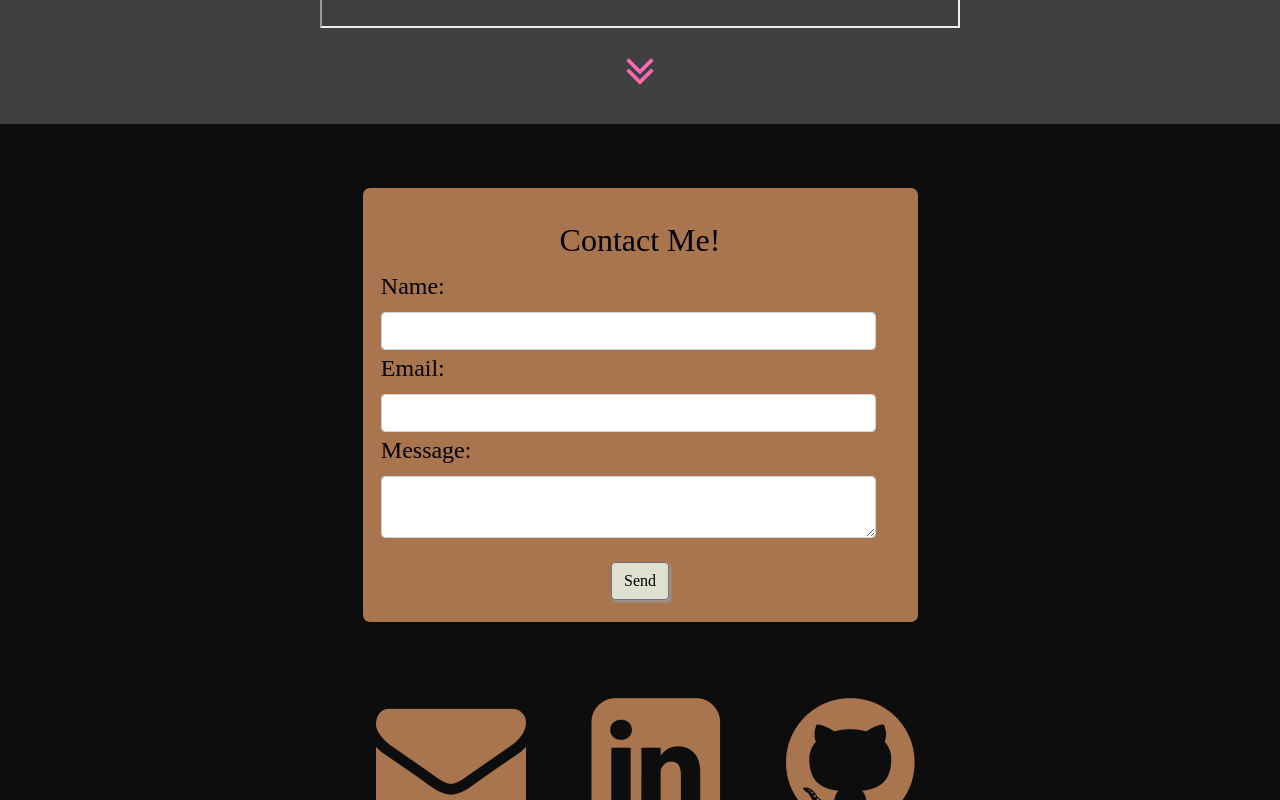
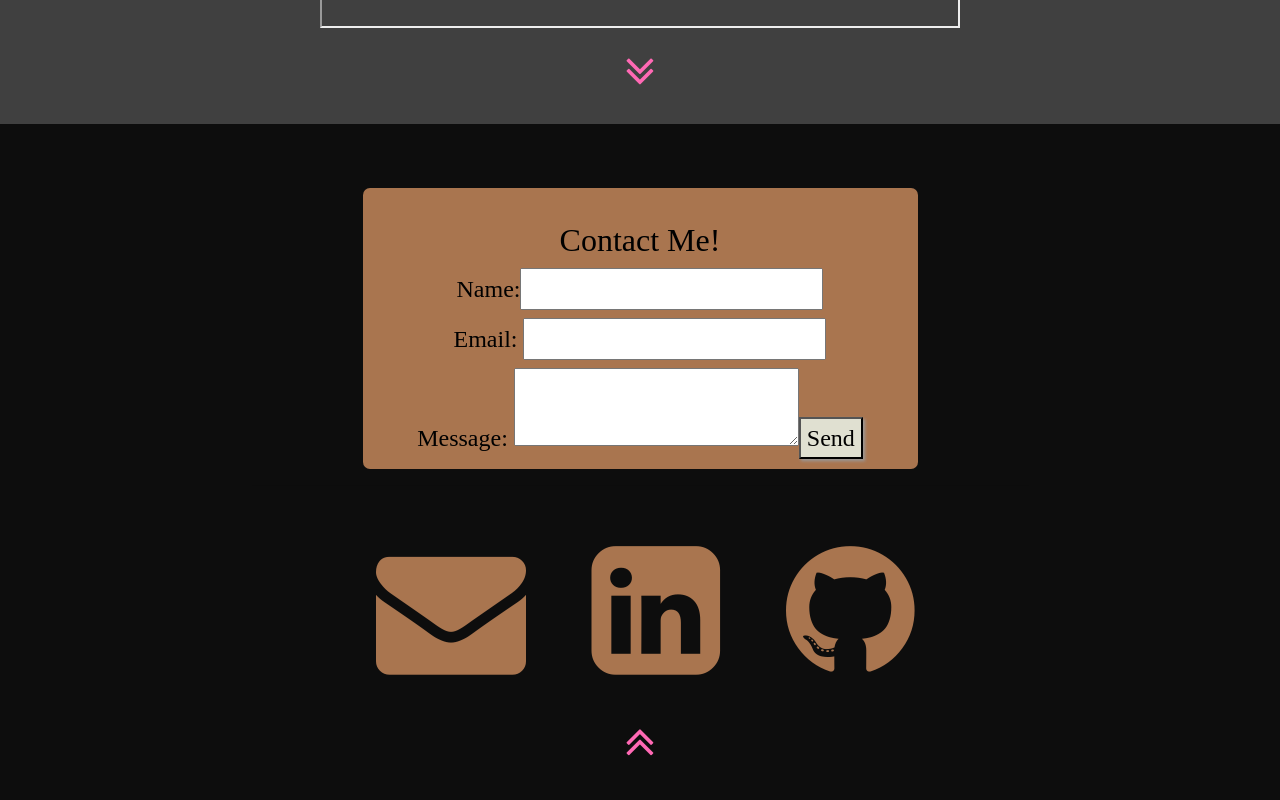
Before and after one commit to Capril1042/Portfolio, a React (Create React App) app in the folder portfolio/: page / in a window 1280 px wide. Shown: the part 3076-3876 px from the top of the page. Built offline with nearby package versions, Linux system fonts and the light colour scheme; grey boxes are pictures that could not be loaded; the HTML template or start-up script is replaced by a standard one; a web font is replaced by a local one.

Commit message:
redo contact

```diff
--- a/portfolio/public/index.html
+++ b/portfolio/public/index.html
@@ -30,7 +30,10 @@
     <title>React App</title>
   </head>
   <body>
-  <form name="contactform" netlify netlify-honeypot="bot-field" hidden>
+  <form name="contactform"
+  netlify
+  netlify-honeypot="bot-field"
+  hidden>
   <input type="text" name="name" />
   <input type="email" name="email" />
   <textarea name="message"></textarea>
--- a/portfolio/src/Components/PageViews/ContactPage.js
+++ b/portfolio/src/Components/PageViews/ContactPage.js
@@ -31,30 +31,49 @@ const ColoredLine = ({ color }) => (
     />
 );
 
+ const encode = (data) => {
+    return Object.keys(data)
+        .map(key => encodeURIComponent(key) + "=" + encodeURIComponent(data[key]))
+        .join("&");
+  }
+
 class ContactPage extends Component {
+     constructor(props) {
+      super(props);
+      this.state = { name: "", email: "", message: "" };
+    }
+
+    handleSubmit = e => {
+      fetch("/", {
+        method: "POST",
+        headers: { "Content-Type": "application/x-www-form-urlencoded" },
+        body: encode({ "form": "contactform", ...this.state })
+      })
+        .then(() => alert("Success!"))
+        .catch(error => alert(error));
+
+      e.preventDefault();
+    };
+
+    handleChange = e => this.setState({ [e.target.name]: e.target.value });
     render(){
+        const { name, email, message } = this.state;
         return(
             <section id ="contact" className="contact">
                 <div className="container">
-                    <Form name="contactform">
-                        <input type="hidden" name="hiddenform" value="contactform" />
+                    <form name="contactform" onSubmit={this.handleSubmit}>
+                        <input type="hidden" name="form" value="contactform" />
                             <h2 className="header"> Contact Me! </h2>
-                                <FormGroup row className="mb-2 mr-sm-2 mb-sm-0">
-                                    <Label >Name: </Label>
-                                    <Input type="text" name="name" />
-                                </FormGroup>
-                                <FormGroup  row className="mb-2 mr-sm-2 mb-sm-0">
-                                <Label>Email: </Label>
-                                    <Input type="email" name="email" />
-                                </FormGroup>
-                                <FormGroup row className="mb-2 mr-sm-2 mb-sm-0">
-                                    <Label >Message: </Label>
-                                    <Input type="textarea" name="message"/>
-                                </FormGroup >
-                                <FormGroup>
-                                    <Button className="sendbutton" type="submit">Send</Button>
-                                </FormGroup>
-                     </Form>
+                                    <label >Name:
+                                    <input type="text" name="name" /></label>
+
+                                <label>Email: <input type="email" name="email" /></label>
+
+                                    <label >Message: <textarea name="message"></textarea></label>
+
+                                    <button className="sendbutton" type="submit">Send</button>
+
+                     </form>
 
                     <div className="line">
                         <ColoredLine/>
--- a/portfolio/src/Components/main.css
+++ b/portfolio/src/Components/main.css
@@ -287,7 +287,6 @@ background:white;
   overflow: hidden;
 }
 .icondown {
-  width:100vw;
   justify-content: center;
   text-align: center;
 }
@@ -449,12 +448,12 @@ padding:10%;
 }
 
 
-@media only screen and (min-device-width : 768px) and (max-device-width : 1024px) {
+/* @media only screen and (min-device-width : 768px) and (max-device-width : 1024px) {
 
 /* Styles */
-.cardstack, .cardblurb {
+/* .cardstack, .cardblurb {
   display:none;
 }
 
 
-}
+} */
```
